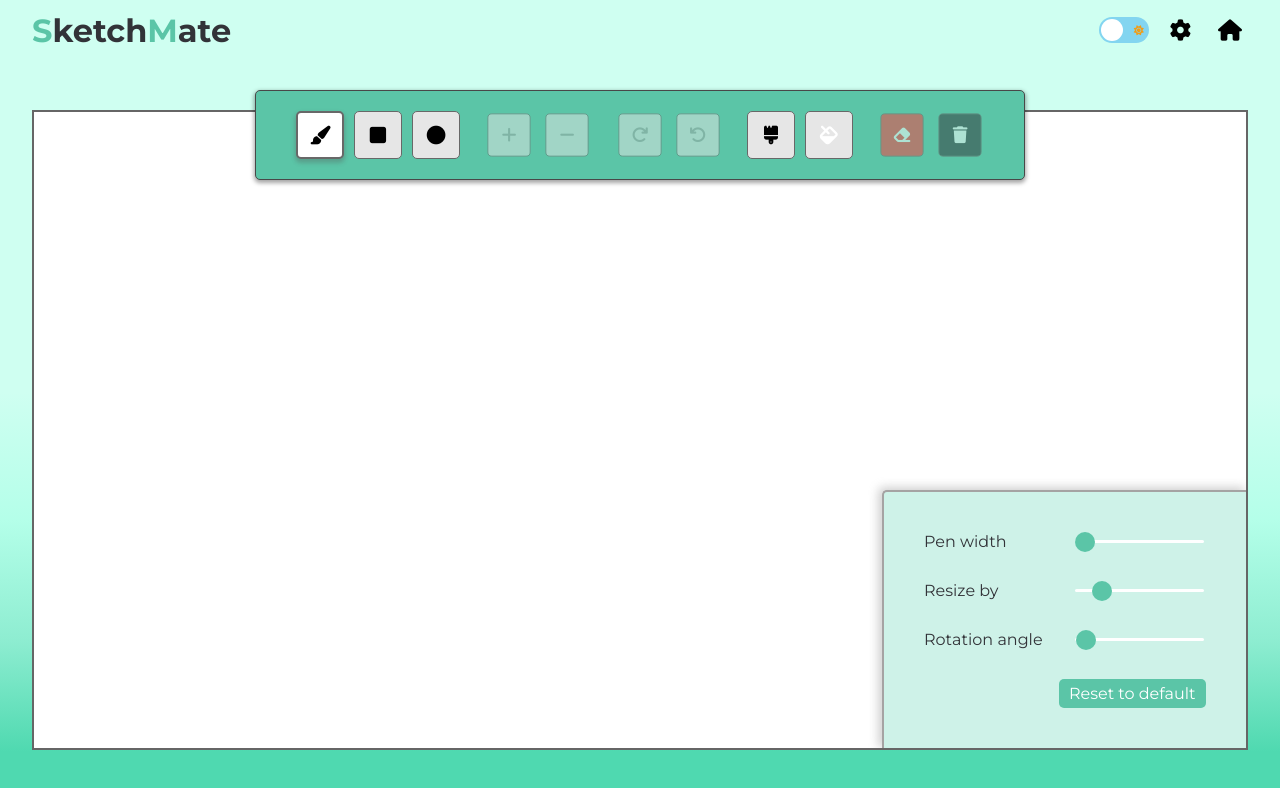
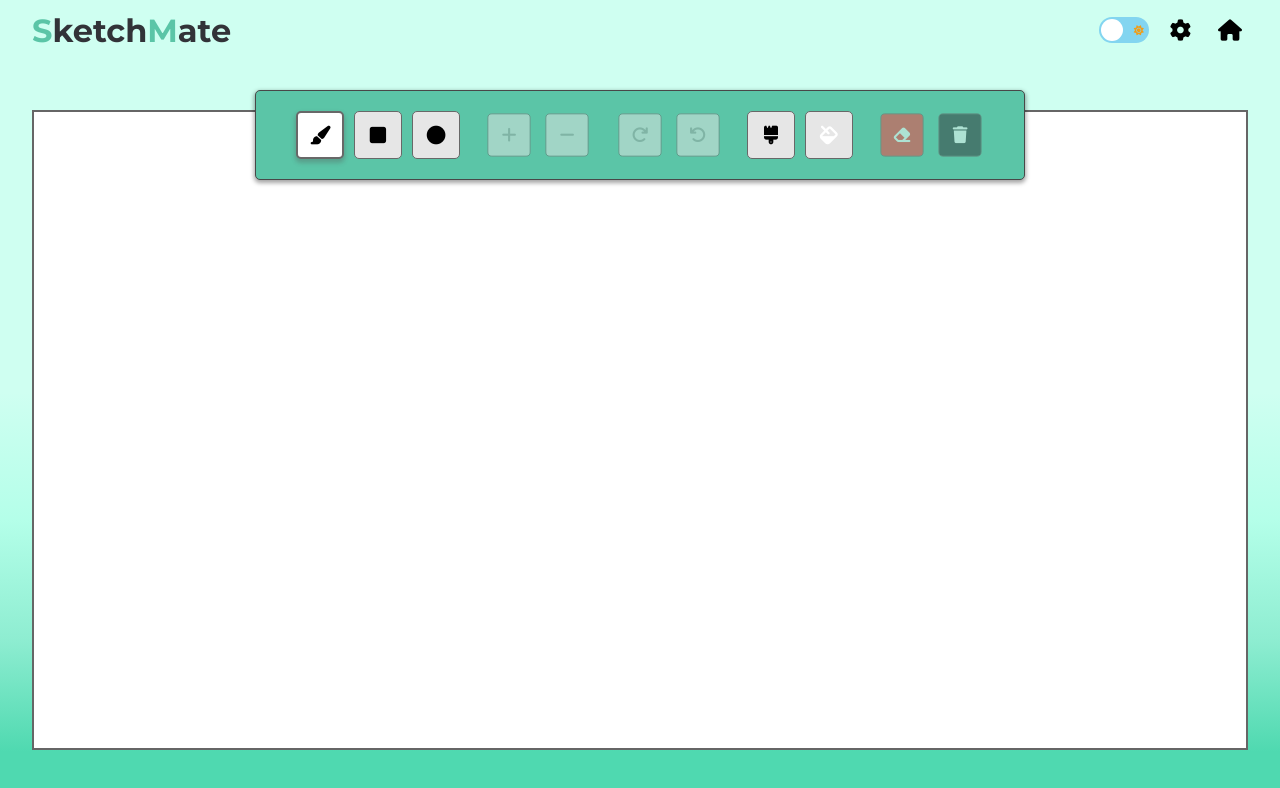
Before and after one commit to RonFelsenfeld/SketchMate-Frontend, a React (Vite) app: page /canvas in a window 1280 px wide. Shown: the top 788 px of the page. Built offline with nearby package versions, Linux system fonts and the light colour scheme.

Commit message:
Fix shape's negative dimensions bug

```diff
--- a/src/components/canvas/CanvasControls.jsx
+++ b/src/components/canvas/CanvasControls.jsx
@@ -30,6 +30,9 @@ export function CanvasControls({
 
     const width = selectedShape.width + diff
     const height = selectedShape.height + diff
+
+    if (width <= 0 || height <= 0) return // No negative dimensions
+
     const updatedShape = { ...selectedShape, width, height }
     updateShapes(updatedShape)
   }
--- a/src/pages/CanvasIndex.jsx
+++ b/src/pages/CanvasIndex.jsx
@@ -8,7 +8,7 @@ import { CanvasHeader } from '../components/canvas/CanvasHeader'
 import { Canvas } from '../components/canvas/Canvas'
 
 export function CanvasIndex() {
-  const [isShowingSettings, setIsShowingSettings] = useState(true)
+  const [isShowingSettings, setIsShowingSettings] = useState(false)
   const canvasIndex = useRef(null)
   const { getThemeClass } = useTheme()
   const navigate = useNavigate()
```
